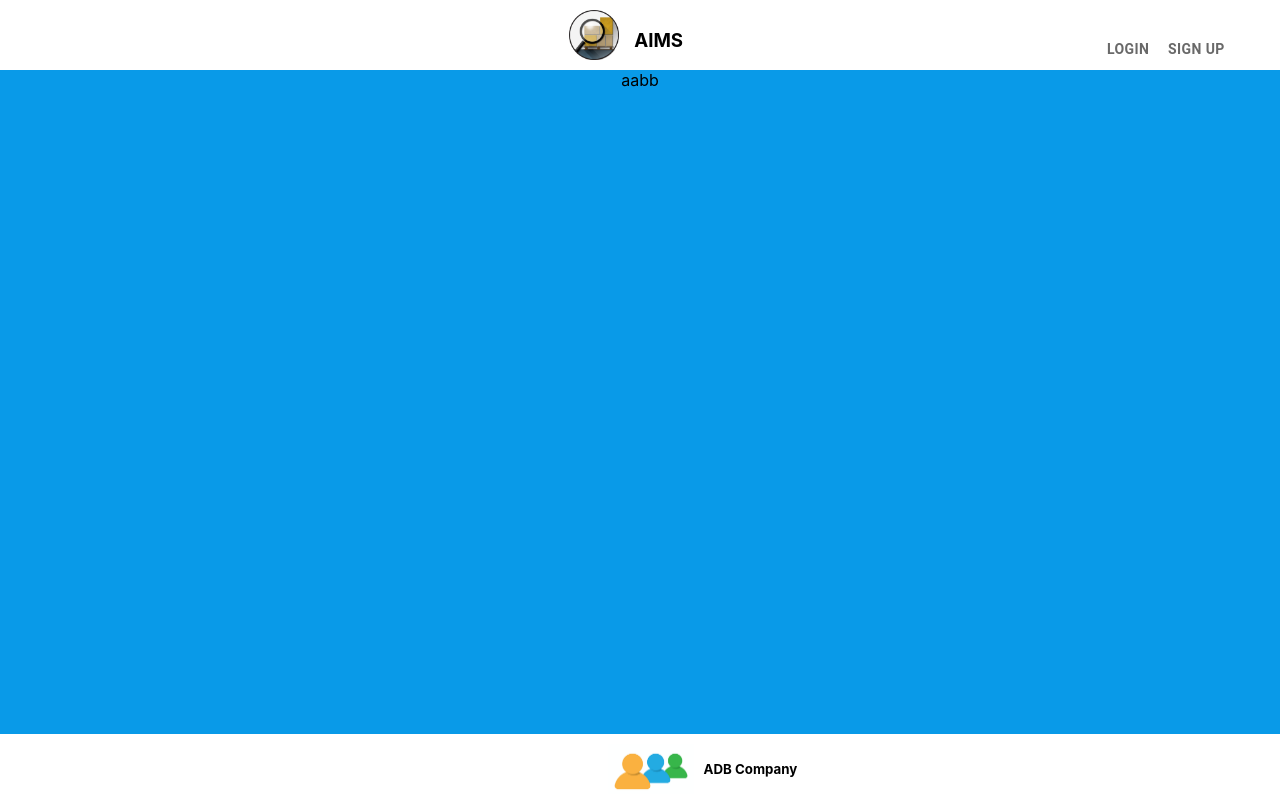
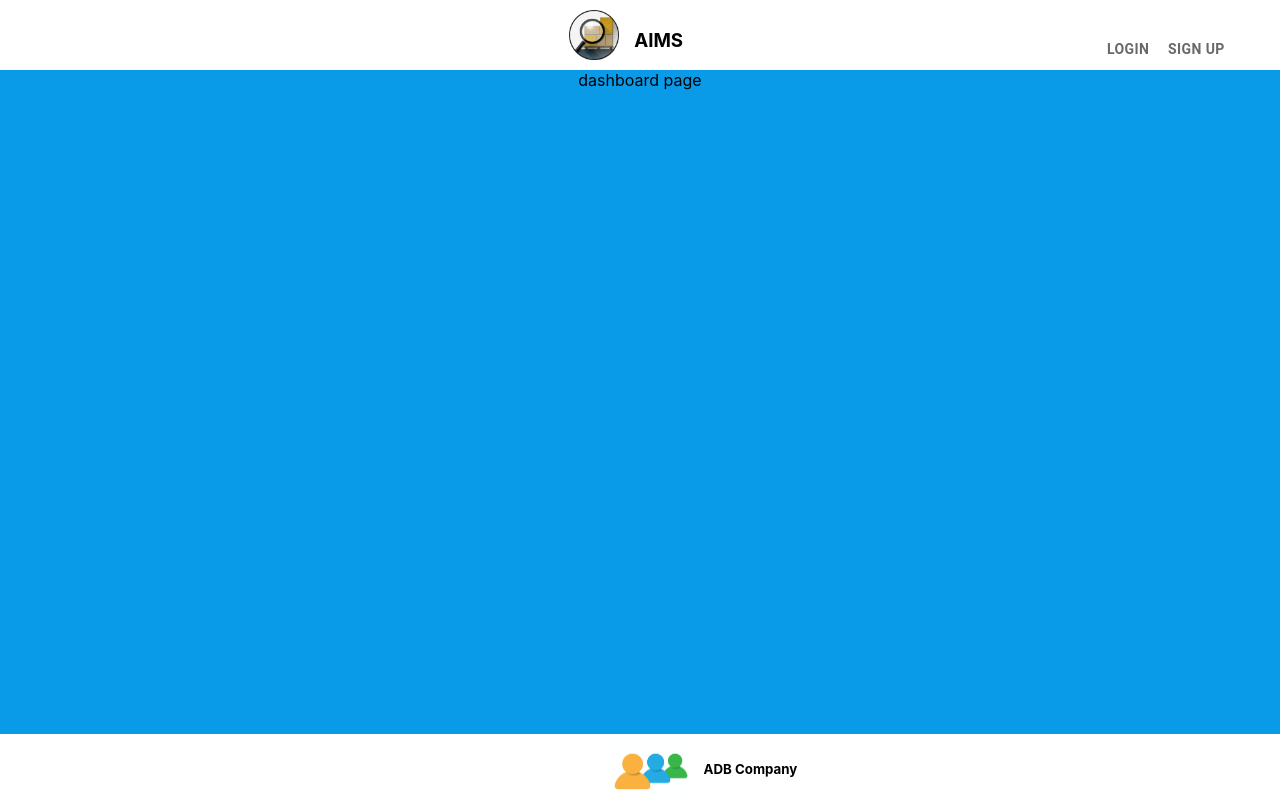
Before and after one commit to kaleyxiaozheng/inventorySystemFrontend, a React (Create React App) app: page /1/dashboard in a window 1280 px wide. Built offline with nearby package versions, Linux system fonts and the light colour scheme.

Commit message:
change dashbaord page display

```diff
--- a/src/components/DashboardPage.js
+++ b/src/components/DashboardPage.js
@@ -2,6 +2,6 @@ import React from 'react';
 import '../css/DashboardPage.css';
 
 export const DashboardPage = () => (
-  <div className="bodyArea">aabb
+  <div className="bodyArea">dashboard page
   </div>
 )
```
